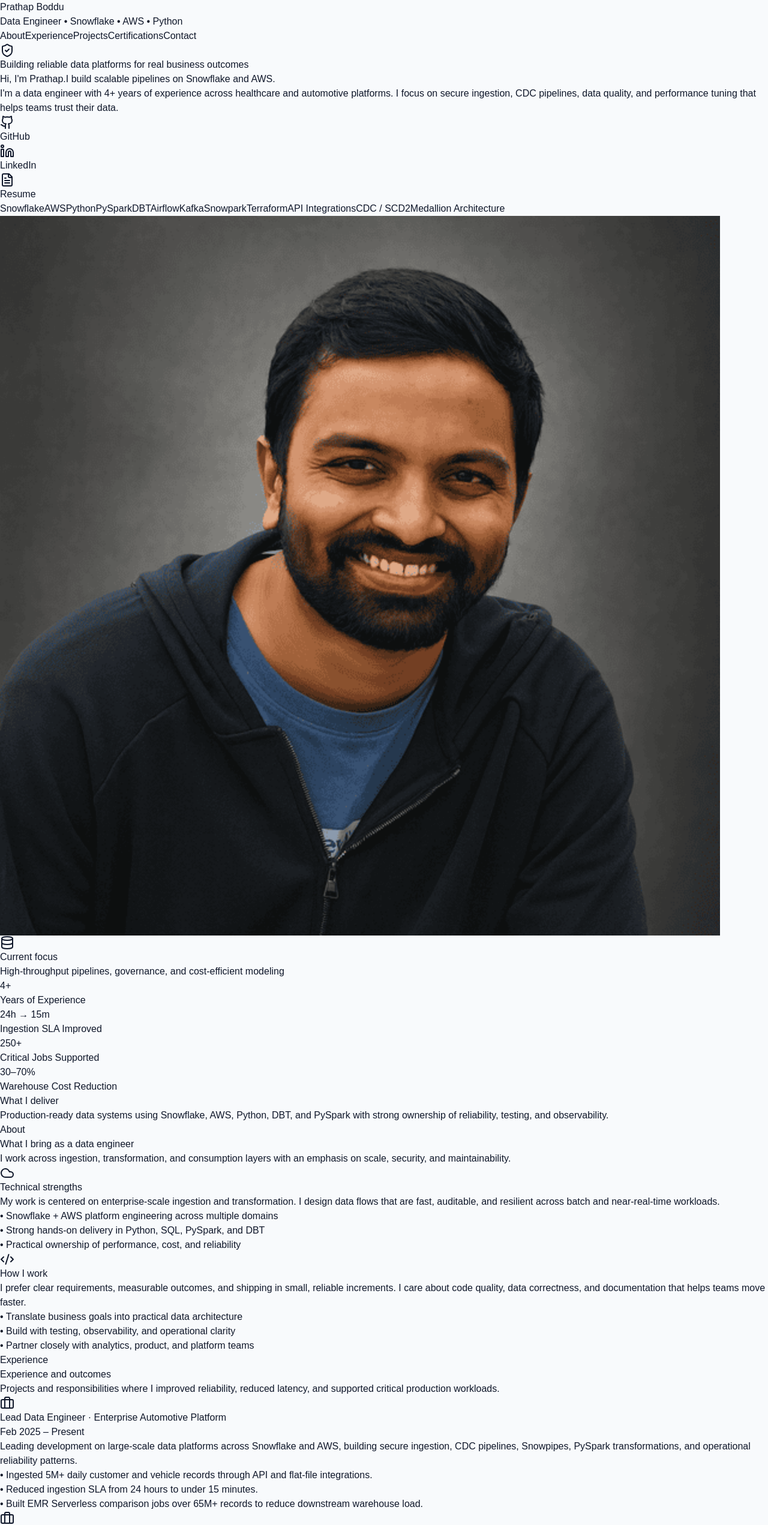
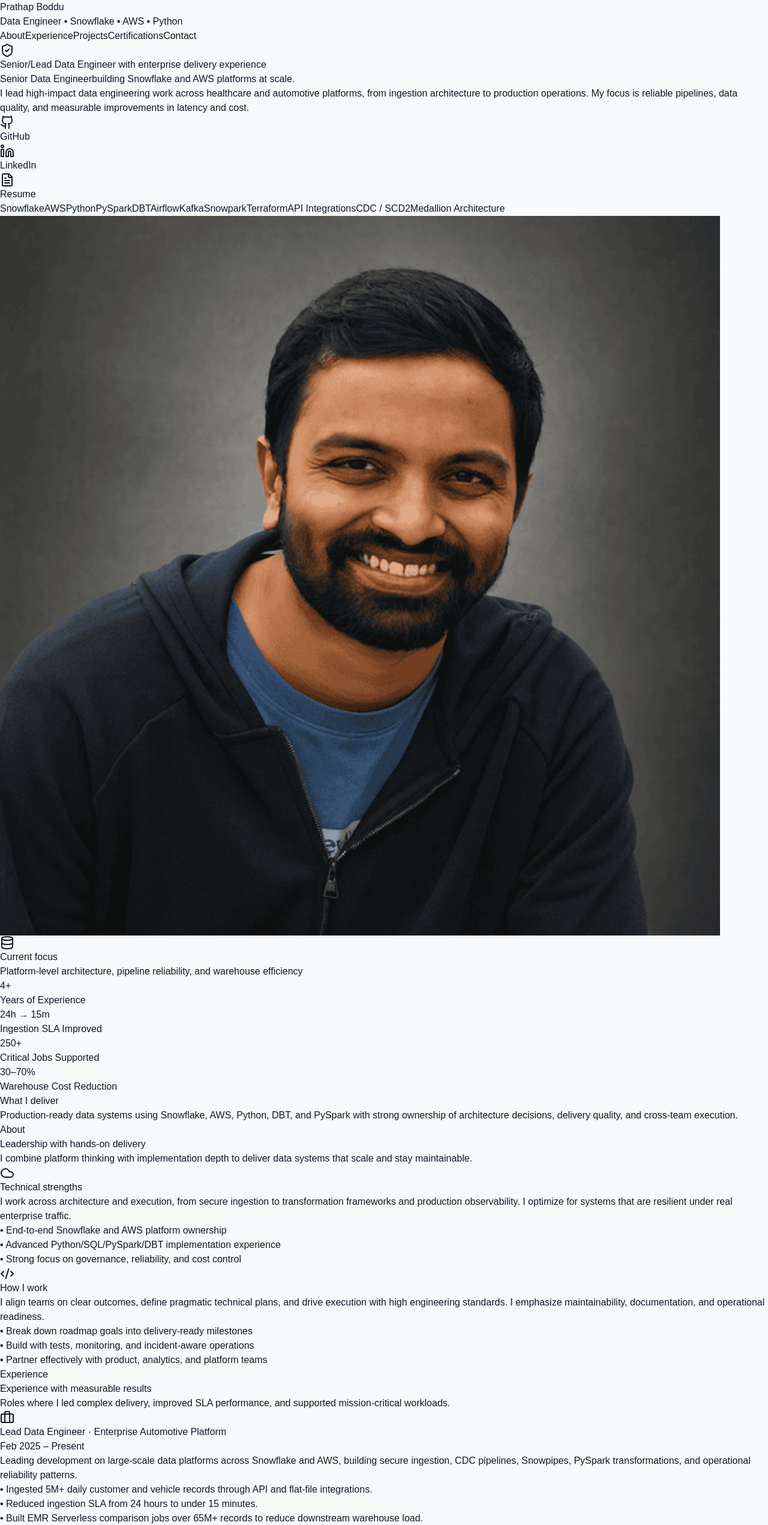
Before and after one commit to beprathap/prathap-portfolio, a Next.js app: page / in a window 1280 px wide. Shown: the top 2543 px of the page at 60% size. Built offline with nearby package versions, Linux system fonts and the light colour scheme.

Commit message:
Retarget portfolio copy for senior and lead data engineering roles

```diff
--- a/app/page.tsx
+++ b/app/page.tsx
@@ -171,18 +171,18 @@ export default function HomePage() {
               <div>
                 <div className="inline-flex items-center gap-2 rounded-full border border-slate-200 bg-white px-4 py-2 text-sm text-slate-600 shadow-sm">
                   <ShieldCheck className="h-4 w-4" />
-                  Building reliable data platforms for real business outcomes
+                  Senior/Lead Data Engineer with enterprise delivery experience
                 </div>
                 <h1 className="mt-6 text-5xl md:text-7xl font-semibold tracking-tight leading-[0.95]">
-                  Hi, I'm Prathap.
+                  Senior Data Engineer
                   <span className="block text-slate-500">
-                    I build scalable pipelines on Snowflake and AWS.
+                    building Snowflake and AWS platforms at scale.
                   </span>
                 </h1>
                 <p className="mt-6 max-w-2xl text-lg md:text-xl leading-8 text-slate-600">
-                  I'm a data engineer with 4+ years of experience across healthcare and automotive
-                  platforms. I focus on secure ingestion, CDC pipelines, data quality, and
-                  performance tuning that helps teams trust their data.
+                  I lead high-impact data engineering work across healthcare and automotive
+                  platforms, from ingestion architecture to production operations. My focus is
+                  reliable pipelines, data quality, and measurable improvements in latency and cost.
                 </p>
 
                 <div className="mt-8 flex flex-wrap gap-3">
@@ -245,7 +245,7 @@ export default function HomePage() {
                   <div>
                     <p className="text-sm text-slate-500">Current focus</p>
                     <p className="font-semibold">
-                      High-throughput pipelines, governance, and cost-efficient modeling
+                      Platform-level architecture, pipeline reliability, and warehouse efficiency
                     </p>
                   </div>
                 </div>
@@ -265,7 +265,8 @@ export default function HomePage() {
                   <p className="text-sm text-slate-500">What I deliver</p>
                   <p className="mt-2 text-base leading-7 text-slate-700">
                     Production-ready data systems using Snowflake, AWS, Python, DBT, and PySpark
-                    with strong ownership of reliability, testing, and observability.
+                    with strong ownership of architecture decisions, delivery quality, and
+                    cross-team execution.
                   </p>
                 </div>
               </Card>
@@ -277,8 +278,8 @@ export default function HomePage() {
           <div className={sectionClass}>
             <SectionTitle
               eyebrow="About"
-              title="What I bring as a data engineer"
-              description="I work across ingestion, transformation, and consumption layers with an emphasis on scale, security, and maintainability."
+              title="Leadership with hands-on delivery"
+              description="I combine platform thinking with implementation depth to deliver data systems that scale and stay maintainable."
             />
             <div className="grid lg:grid-cols-[1.05fr_0.95fr] gap-6">
               <Card className="p-7">
@@ -289,14 +290,14 @@ export default function HomePage() {
                   <div>
                     <h3 className="text-xl font-semibold">Technical strengths</h3>
                     <p className="mt-3 text-slate-600 leading-7">
-                      My work is centered on enterprise-scale ingestion and transformation.
-                      I design data flows that are fast, auditable, and resilient across
-                      batch and near-real-time workloads.
+                      I work across architecture and execution, from secure ingestion to
+                      transformation frameworks and production observability. I optimize for
+                      systems that are resilient under real enterprise traffic.
                     </p>
                     <ul className="mt-5 space-y-3 text-slate-600">
-                      <li>• Snowflake + AWS platform engineering across multiple domains</li>
-                      <li>• Strong hands-on delivery in Python, SQL, PySpark, and DBT</li>
-                      <li>• Practical ownership of performance, cost, and reliability</li>
+                      <li>• End-to-end Snowflake and AWS platform ownership</li>
+                      <li>• Advanced Python/SQL/PySpark/DBT implementation experience</li>
+                      <li>• Strong focus on governance, reliability, and cost control</li>
                     </ul>
                   </div>
                 </div>
@@ -309,14 +310,14 @@ export default function HomePage() {
                   <div>
                     <h3 className="text-xl font-semibold">How I work</h3>
                     <p className="mt-3 text-slate-600 leading-7">
-                      I prefer clear requirements, measurable outcomes, and shipping in small,
-                      reliable increments. I care about code quality, data correctness, and
-                      documentation that helps teams move faster.
+                      I align teams on clear outcomes, define pragmatic technical plans,
+                      and drive execution with high engineering standards. I emphasize
+                      maintainability, documentation, and operational readiness.
                     </p>
                     <ul className="mt-5 space-y-3 text-slate-600">
-                      <li>• Translate business goals into practical data architecture</li>
-                      <li>• Build with testing, observability, and operational clarity</li>
-                      <li>• Partner closely with analytics, product, and platform teams</li>
+                      <li>• Break down roadmap goals into delivery-ready milestones</li>
+                      <li>• Build with tests, monitoring, and incident-aware operations</li>
+                      <li>• Partner effectively with product, analytics, and platform teams</li>
                     </ul>
                   </div>
                 </div>
@@ -329,8 +330,8 @@ export default function HomePage() {
           <div className={sectionClass}>
             <SectionTitle
               eyebrow="Experience"
-              title="Experience and outcomes"
-              description="Projects and responsibilities where I improved reliability, reduced latency, and supported critical production workloads."
+              title="Experience with measurable results"
+              description="Roles where I led complex delivery, improved SLA performance, and supported mission-critical workloads."
             />
             <div className="space-y-6">
               {experience.map((item, idx) => (
@@ -372,8 +373,8 @@ export default function HomePage() {
           <div className={sectionClass}>
             <SectionTitle
               eyebrow="Projects"
-              title="Selected projects"
-              description="Hands-on projects that reflect how I approach data engineering, analytics engineering, and applied machine learning."
+              title="Selected engineering work"
+              description="Projects that demonstrate practical design decisions, implementation depth, and production-oriented thinking."
             />
             <div className="grid md:grid-cols-2 gap-6">
               {projects.map((project, idx) => (
@@ -438,11 +439,11 @@ export default function HomePage() {
                 <div>
                   <p className="text-sm tracking-[0.22em] uppercase text-slate-300">Next step</p>
                   <h2 className="mt-3 text-3xl md:text-4xl font-semibold tracking-tight">
-                    Let's work together
+                    Open to Senior / Lead Data Engineer roles
                   </h2>
                   <p className="mt-4 max-w-2xl text-slate-300 leading-7">
-                    If you're hiring for data engineering roles focused on Snowflake, AWS, and
-                    production pipelines, I'd be glad to connect.
+                    If you are hiring for ownership-heavy data engineering roles focused on
+                    Snowflake, AWS, and production pipelines, I would be glad to connect.
                   </p>
                 </div>
                 <div className="flex flex-wrap gap-3">
```
